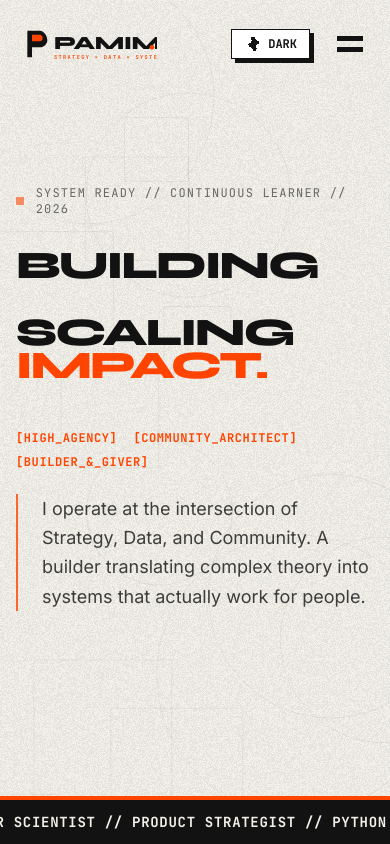
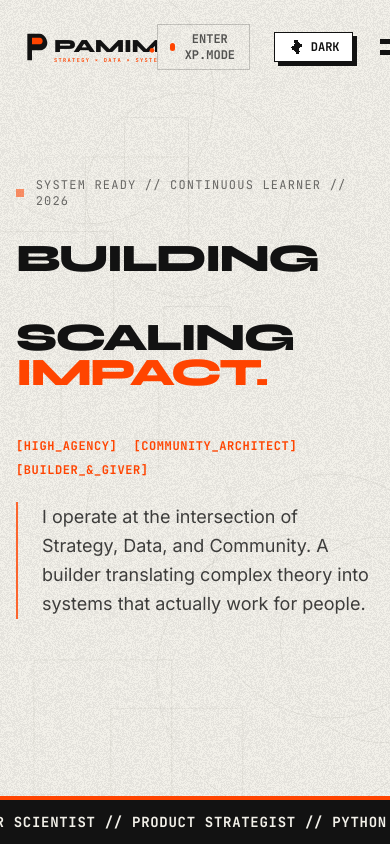
Before and after one commit to A-Pamimo/pamimo_com, a Next.js app: page / in a window 390 px wide. Shown: the top 844 px of the page. Built offline with nearby package versions, Linux system fonts and the light colour scheme.

Commit message:
Fix WEG overflow, hero spacing, and show XP.MODE on mobile

```diff
--- a/components/Hero.tsx
+++ b/components/Hero.tsx
@@ -28,7 +28,7 @@ const Hero: React.FC = () => {
         </motion.div>
 
         {/* Refactored Typography: Grouped lines for tighter, less awkward spacing */}
-        <div className="font-display font-extrabold text-[10vw] md:text-[9vw] leading-[0.85] mb-12 tracking-tighter">
+        <div className="font-display font-extrabold text-[10vw] md:text-[9vw] leading-[0.9] mb-12 tracking-tighter space-y-2">
             <div className="flex flex-wrap gap-x-4 md:gap-x-8">
                 {lineOne.map((text, i) => (
                     <motion.div
--- a/components/Navbar.tsx
+++ b/components/Navbar.tsx
@@ -46,7 +46,7 @@ const Navbar: React.FC<NavbarProps> = ({ simulationMode, toggleSimulation }) =>
 
           {/* Gamification Toggle (Renamed to XP.MODE) */}
           {toggleSimulation && (
-             <div className="relative group hidden md:block">
+             <div className="relative group">
                 <button
                   onClick={toggleSimulation}
                   className={`font-mono text-xs font-bold border px-3 py-1.5 transition-all cursor-hoverable items-center gap-2 flex ${
```
